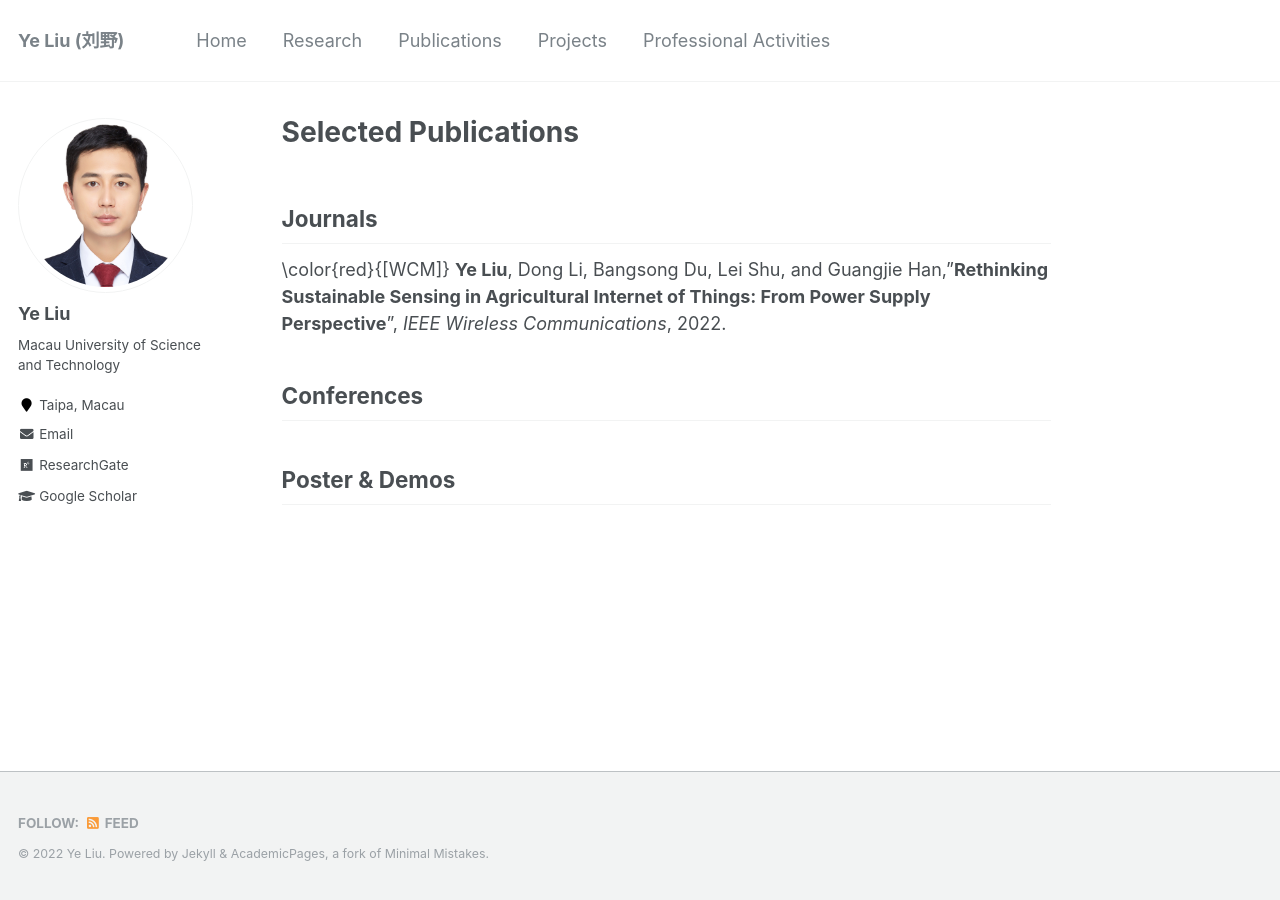
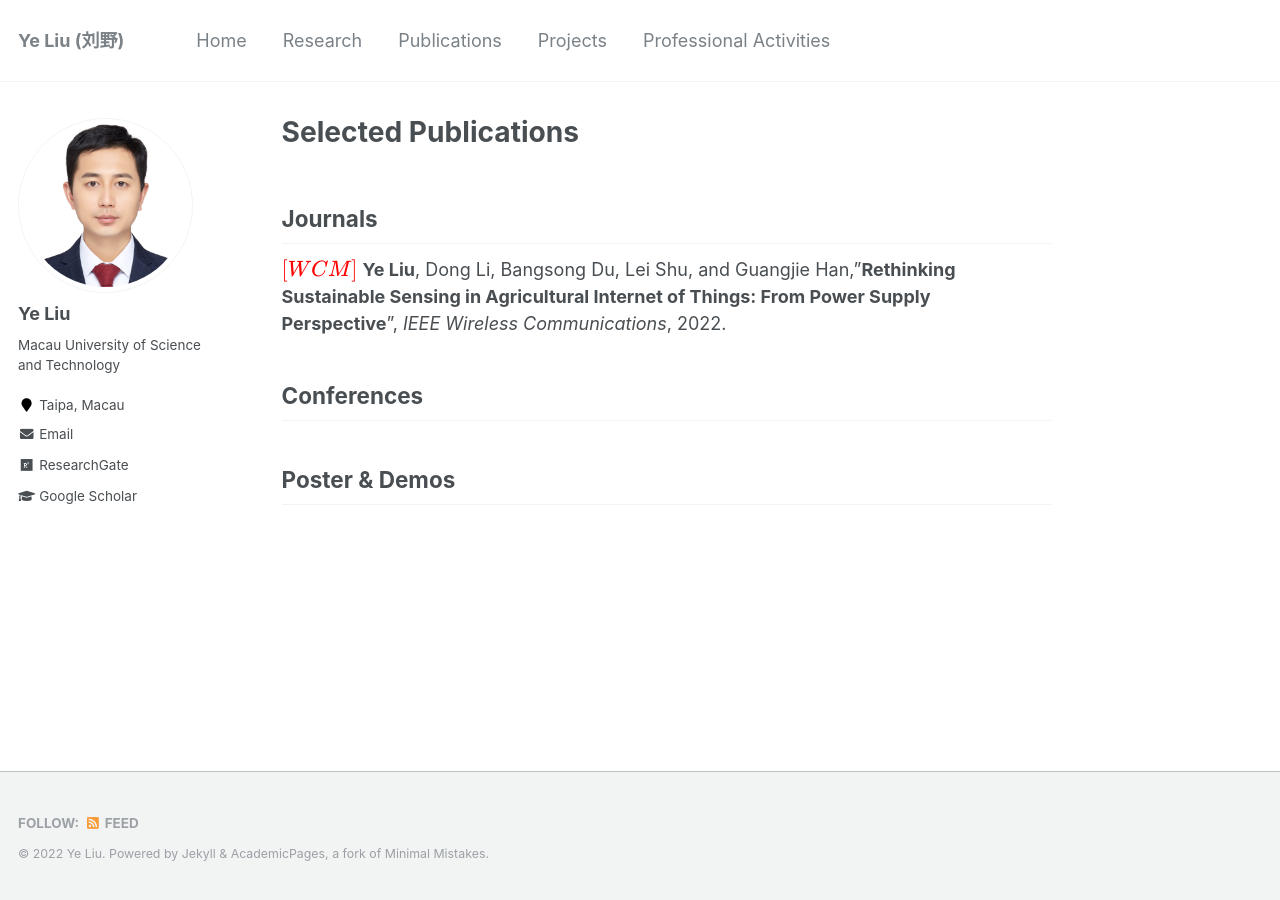
Before and after one commit to ChrisYe-Liu/chrisye-liu.github.io, a Jekyll site: the page built from _pages/publications.md, in a window 1280 px wide. Built offline with Jekyll 4.4.1, drawn with Linux system fonts in a browser that asks for light colours; formulas are drawn with MathJax 3.

Commit message:
Update publications.md

```diff
--- a/_pages/publications.md
+++ b/_pages/publications.md
@@ -8,7 +8,7 @@ author_profile: true
 
 Journals
 ------
-\color{red}{[WCM]}
+$\color{red}{[WCM]}$
 **Ye Liu**, Dong Li, Bangsong Du, Lei Shu, and Guangjie Han,"**Rethinking Sustainable Sensing in Agricultural Internet of Things: From Power Supply Perspective**", *IEEE Wireless Communications*, 2022.
 
 
```
